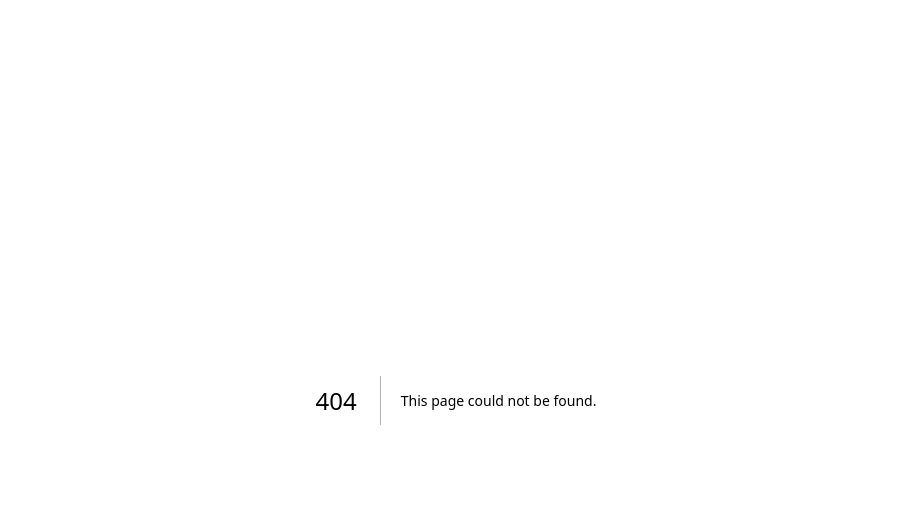
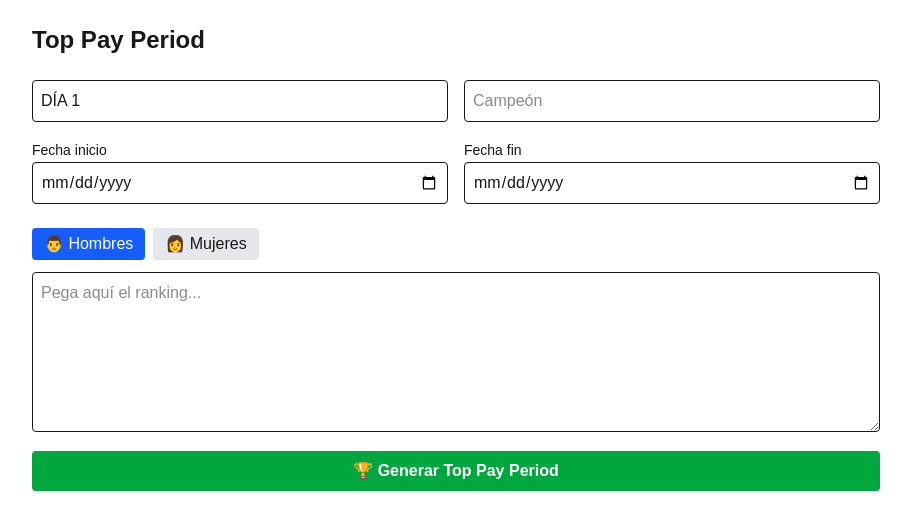
Before and after one commit to Moncho1230/CW-models-monitor-web, a Next.js app in the folder cw_monitores/: page /top-pay-period in a window 1280 px wide. Before the commit this address had no page. Shown: the top 530 px of the page, without its empty margins (184-1095 px from the left). Built offline with nearby package versions, Linux system fonts and the light colour scheme.

Commit message:
feat: implement Top Pay Period page with input handling, ranking generation, and formatted output

```diff
--- /dev/null
+++ b/cw_monitores/app/top-pay-period/page.tsx
@@ -0,0 +1,135 @@
+'use client'
+
+import { useState } from 'react'
+import TopInput from '@/components/ui/TopInput'
+import TopPreview from '@/components/preview/TopPreview'
+import { parseTextRank } from '@/lib/parsers/parseTextRank'
+import { generatePayPeriodTop } from '@/lib/tops/topPayPeriod'
+import { formatPayPeriodTop } from '@/lib/formatters/whatsappPayPeriod'
+import { formatDateRange } from '@/lib/utils/date'
+
+export default function TopPayPeriodPage() {
+  const [text, setText] = useState('')
+  const [result, setResult] = useState('')
+  const [feedback, setFeedback] = useState<string | null>(null)
+
+  const [gender, setGender] = useState<'men' | 'women'>('men')
+  const [day, setDay] = useState('DÍA 1')
+  const [champion, setChampion] = useState('')
+  const [startDate, setStartDate] = useState('')
+  const [endDate, setEndDate] = useState('')
+
+  const generate = () => {
+    const rows = parseTextRank(text)
+
+    if (!rows.length) {
+      setFeedback('❌ No se detectaron datos válidos')
+      return
+    }
+
+    if (!champion) {
+      setFeedback('⚠️ Debes ingresar el campeón')
+      return
+    }
+
+    if (!startDate || !endDate) {
+      setFeedback('⚠️ Debes seleccionar el rango de fechas')
+      return
+    }
+
+    if (new Date(startDate) > new Date(endDate)) {
+      setFeedback('❌ La fecha inicial no puede ser mayor que la final')
+      return
+    }
+
+    const ranking = generatePayPeriodTop(rows)
+    const dateRange = formatDateRange(startDate, endDate)
+
+    const formatted = formatPayPeriodTop(
+      ranking,
+      gender === 'men' ? 'Guys Master' : 'Girls Master',
+      day,
+      champion,
+      dateRange
+    )
+
+    setResult(formatted)
+    setFeedback(null)
+  }
+
+  const clearAll = () => {
+    setText('')
+    setResult('')
+    setChampion('')
+    setStartDate('')
+    setEndDate('')
+    setDay('DÍA 1')
+    setFeedback(null)
+  }
+
+  return (
+    <div className="max-w-4xl mx-auto p-6 space-y-6">
+      <h1 className="text-2xl font-bold">Top Pay Period</h1>
+
+      {/* Metadata */}
+      <div className="grid grid-cols-1 md:grid-cols-2 gap-4">
+        <input
+          placeholder="Día (Ej: DÍA 2)"
+          value={day}
+          onChange={e => setDay(e.target.value)}
+          className="border p-2 rounded"
+        />
+
+        <input
+          placeholder="Campeón"
+          value={champion}
+          onChange={e => setChampion(e.target.value)}
+          className="border p-2 rounded"
+        />
+
+        <div>
+          <label className="text-sm font-medium">Fecha inicio</label>
+          <input
+            type="date"
+            value={startDate}
+            onChange={e => setStartDate(e.target.value)}
+            className="border p-2 rounded w-full"
+          />
+        </div>
+
+        <div>
+          <label className="text-sm font-medium">Fecha fin</label>
+          <input
+            type="date"
+            value={endDate}
+            onChange={e => setEndDate(e.target.value)}
+            className="border p-2 rounded w-full"
+          />
+        </div>
+      </div>
+
+      <TopInput
+        currentText={text}
+        setCurrentText={setText}
+        onAddTop={generate}
+        feedback={feedback}
+        gender={gender}
+        setGender={setGender}
+        buttonLabel="🏆 Generar Top Pay Period"
+      />
+
+      {result && (
+        <>
+          <TopPreview text={result} />
+
+          <button
+            onClick={clearAll}
+            className="bg-gray-800 text-white px-4 py-2 rounded w-full"
+          >
+            🧹 Limpiar
+          </button>
+        </>
+      )}
+    </div>
+  )
+}
--- a/cw_monitores/components/ui/TopInput.tsx
+++ b/cw_monitores/components/ui/TopInput.tsx
@@ -2,11 +2,12 @@
 
 type Props = {
   currentText: string
-  setCurrentText: (v: string) => void
+  setCurrentText: React.Dispatch<React.SetStateAction<string>>
   onAddTop: () => void
-  feedback: string | null
+  feedback?: string | null
   gender: 'men' | 'women'
-  setGender: (v: 'men' | 'women') => void
+  setGender: React.Dispatch<React.SetStateAction<'men' | 'women'>>
+  buttonLabel?: string
 }
 
 export default function TopInput({
@@ -15,38 +16,52 @@ export default function TopInput({
   onAddTop,
   feedback,
   gender,
-  setGender
+  setGender,
+  buttonLabel = '➕ Agregar Top'
 }: Props) {
   return (
-    <div className="space-y-4">
-      <select
-        value={gender}
-        onChange={e => setGender(e.target.value as any)}
-        className="border p-2 rounded w-full"
-      >
-        <option value="men">Hombres</option>
-        <option value="women">Mujeres</option>
-      </select>
+    <div className="space-y-3">
+      {/* Selector de género */}
+      <div className="flex gap-2">
+        <button
+          onClick={() => setGender('men')}
+          className={`px-3 py-1 rounded ${
+            gender === 'men' ? 'bg-blue-600 text-white' : 'bg-gray-200'
+          }`}
+        >
+          👨 Hombres
+        </button>
 
+        <button
+          onClick={() => setGender('women')}
+          className={`px-3 py-1 rounded ${
+            gender === 'women' ? 'bg-pink-600 text-white' : 'bg-gray-200'
+          }`}
+        >
+          👩 Mujeres
+        </button>
+      </div>
+
+      {/* Área de texto */}
       <textarea
         value={currentText}
         onChange={e => setCurrentText(e.target.value)}
-        placeholder="Pega aquí UN top completo..."
-        className="w-full h-56 border p-3 rounded font-mono"
+        placeholder="Pega aquí el ranking..."
+        className="w-full h-40 border rounded p-2"
       />
 
+      {/* Feedback */}
+      {feedback && (
+        <p className="text-sm text-red-600 font-medium">{feedback}</p>
+      )}
+
+      {/* Botón */}
       <button
         onClick={onAddTop}
-        className="bg-blue-600 text-white px-4 py-2 rounded w-full"
+        className="w-full bg-green-600 text-white py-2 rounded font-semibold"
       >
-        ➕ Agregar Top
+        {buttonLabel}
       </button>
-
-      {feedback && (
-        <p className="text-sm bg-green-100 text-green-700 p-2 rounded">
-          {feedback}
-        </p>
-      )}
     </div>
   )
 }
--- /dev/null
+++ b/cw_monitores/lib/formatters/whatsappPayPeriod.ts
@@ -0,0 +1,60 @@
+import { RankRow } from '@/types/model'
+
+export function formatPayPeriodTop(
+  ranking: RankRow[],
+  genderLabel: string,
+  day: string,
+  champion: string,
+  dateRange: string
+): string {
+  const premios: Record<number, string> = {
+    1: '$500.000',
+    2: '$300.000',
+    3: '$250.000',
+    4: '$200.000',
+    5: '$150.000',
+    6: '$125.000',
+    7: '$125.000',
+    8: '$100.000',
+    9: '$100.000',
+    10: '$100.000',
+    11: '$75.000',
+    12: '$75.000',
+    13: '$50.000',
+    14: '$50.000',
+    15: '$50.000'
+  }
+
+  const medals: Record<number, string> = {
+    1: '🥇',
+    2: '🥈',
+    3: '🥉'
+  }
+
+  const lines: string[] = [
+    '*TOP MODELS FOR PAY PERIOD*',
+    '🏆💎🔥',
+    '',
+    `*${day.toUpperCase()}*`,
+    '',
+    `*${genderLabel.toUpperCase()}*`,
+    '',
+    `*CAMPEÓN: ${champion.toUpperCase()}*`,
+    '',
+    dateRange,
+    ''
+  ]
+
+  ranking.forEach((row, index) => {
+    const pos = index + 1
+    const medal = medals[pos] || `#${pos}`
+
+    lines.push(`${medal} ${row.name.toUpperCase()} (${row.credits.toLocaleString()})`)
+
+    if (premios[pos]) {
+      lines.push(`🏅💰 ${premios[pos]}`)
+    }
+  })
+
+  return lines.join('\n')
+}
--- /dev/null
+++ b/cw_monitores/lib/tops/topPayPeriod.ts
@@ -0,0 +1,5 @@
+import { RankRow } from '@/types/model'
+
+export function generatePayPeriodTop(rows: RankRow[]): RankRow[] {
+  return [...rows].sort((a, b) => b.credits - a.credits)
+}
--- /dev/null
+++ b/cw_monitores/lib/utils/date.ts
@@ -0,0 +1,22 @@
+export function formatDateRange(start: string, end: string): string {
+  if (!start || !end) return ''
+
+  const formatLocalDate = (value: string) => {
+    const [year, month, day] = value.split('-').map(Number)
+    return new Date(year, month - 1, day)
+  }
+
+  const options: Intl.DateTimeFormatOptions = {
+    day: 'numeric',
+    month: 'long',
+    year: 'numeric'
+  }
+
+  const startDate = formatLocalDate(start)
+  const endDate = formatLocalDate(end)
+
+  const startFormatted = startDate.toLocaleDateString('es-ES', options)
+  const endFormatted = endDate.toLocaleDateString('es-ES', options)
+
+  return `(${startFormatted} - ${endFormatted})`
+}
```
Also changed, not shown: cw_monitores/components/forms/Csv.Uploader.tsx (deleted).
